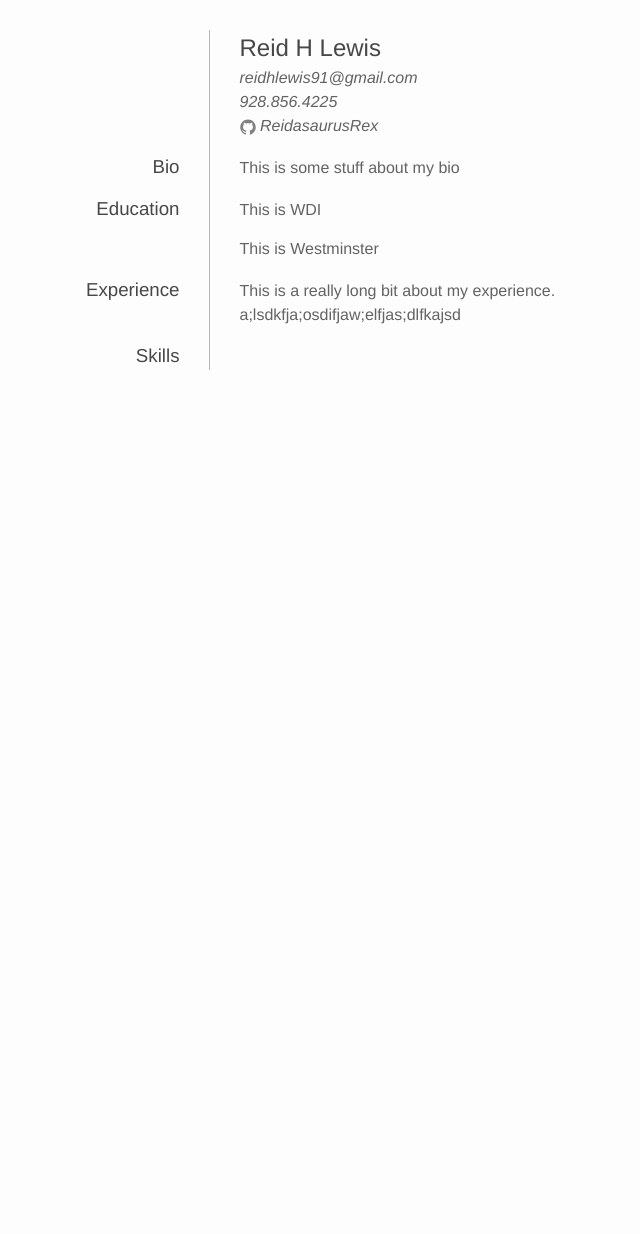
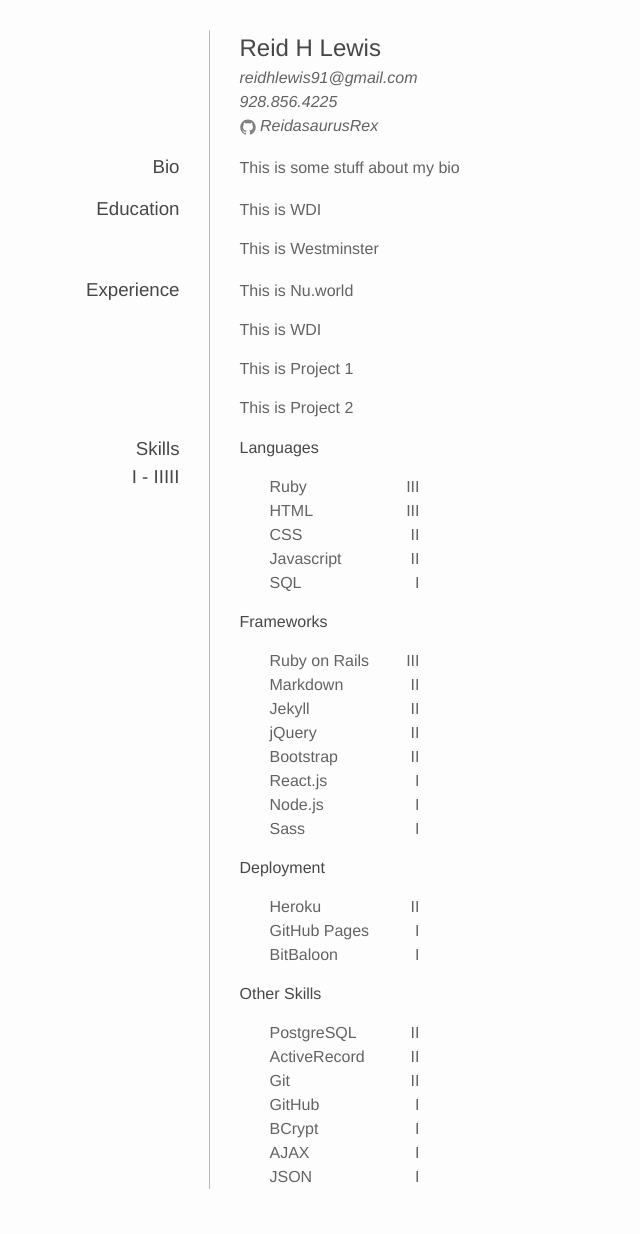
Before and after one commit to ReidasaurusRex/reidasaurusrex.github.io, a Jekyll site: the page built from resume.html, in a window 1280 px wide. Shown: the whole page, without its empty margins (156-796 px from the left). Built offline with Jekyll 4.4.1, drawn with Linux system fonts in a browser that asks for light colours; before the commit the page ends 900 px from its top, so only the background shows below that.

Commit message:
Added skills to resume

```diff
--- a/_sass/_layout.scss
+++ b/_sass/_layout.scss
@@ -27,7 +27,7 @@
       }
     }
     .nav-title {
-        color: $bold-color;
+        color: $dark-color;
     }
 }
 
--- a/_sass/_resume.scss
+++ b/_sass/_resume.scss
@@ -4,23 +4,47 @@
   margin: 0 auto;
   max-width: 520px;
   h1 {
-    color: $bold-color;
+    color: $dark-color;
     margin-bottom: 0;
   }
   a {
     color: $text-color;
   }
+  ul {
+    margin-left: 0;
+  }
+  .dark-span {
+    color: $dark-color;
+  }
   .contact-info {
-    margin-left: 0;
     li {
       font-style: italic;
     }
   }
   .section-header {
-    color: $bold-color;
+    color: $dark-color;
     margin-bottom: -25px;
     margin-left: -100px - $spacing-unit * 2;
     max-width: 100px;
     text-align: right;
   }
+
+  .skills-header {
+    margin-bottom: -55px;
+  }
+
+  .skill-list > li > ul {
+    margin-top: $spacing-unit / 2;
+  }
+
+  .subskill-list {
+    margin-left: $spacing-unit;
+    margin-bottom: $spacing-unit / 2;
+    li {
+      max-width: 150px;
+      span {
+        float: right;
+      }
+    }
+  }
 }
--- a/css/main.scss
+++ b/css/main.scss
@@ -17,7 +17,7 @@ $spacing-unit:     30px;
 $text-color:       #636363;
 $background-color: #fdfdfd;
 $brand-color:      #B8B8B8;
-$bold-color: #474747;
+$dark-color: #474747;
 
 $grey-color:       #828282;
 $grey-color-light: lighten($grey-color, 40%);
--- a/resume.html
+++ b/resume.html
@@ -22,13 +22,54 @@ permalink: /resume
   </div>
   <div class="resume-experience">
     <h3 class="section-header">Experience</h3>
-    <p>This is a really long bit about my experience. a;lsdkfja;osdifjaw;elfjas;dlfkajsd</p>
-    <p></p>
-    <p></p>
-    <p></p>
+    <p>This is Nu.world</p>
+    <p>This is WDI</p>
+    <p>This is Project 1</p>
+    <p>This is Project 2</p>
   </div>
   <div class="resume-skills">
-    <h3 class="section-header">Skills</h3>
+    <h3 class="section-header skills-header">Skills<br>I - IIIII </h3>
+    <ul class="skill-list">
+      <li> <span class="dark-span">Languages</span>
+        <ul class="subskill-list">
+          <li>Ruby  <span>III</span></li>
+          <li>HTML <span>III</span></li>
+          <li>CSS <span>II</span></li>
+          <li>Javascript <span>II</span></li>
+          <li>SQL <span>I</span></li>
+        </ul>
+      </li>
+      <li> <span class="dark-span">Frameworks</span>
+        <ul class="subskill-list">
+          <li>Ruby on Rails <span>III</span></li>
+          <li>Markdown <span>II</span></li>
+          <li>Jekyll <span>II</span></li>
+          <li>jQuery <span>II</span></li>
+          <li>Bootstrap <span>II</span></li>
+          <li>React.js <span>I</span></li>
+          <li>Node.js <span>I</span></li>
+          <li>Sass <span>I</span></li>
+        </ul>
+      </li>
+      <li> <span class="dark-span">Deployment</span>
+        <ul class="subskill-list">
+          <li>Heroku <span>II</span></li>
+          <li>GitHub Pages <span>I</span></li>
+          <li>BitBaloon <span>I</span></li>
+        </ul>
+      </li>
+      <li> <span class="dark-span">Other Skills</span>
+        <ul class="subskill-list">
+          <li>PostgreSQL <span>II</span></li>
+          <li>ActiveRecord <span>II</span></li>
+          <li>Git <span>II</span></li>
+          <li>GitHub <span>I</span></li>
+          <li>BCrypt <span>I</span></li>
+          <li>AJAX <span>I</span></li>
+          <li>JSON <span>I</span></li>
+        </ul>
+      </li>
+    </ul>
   </div>
   <!-- <footer class="resume-footer">d6</footer> -->
 </article>
```
